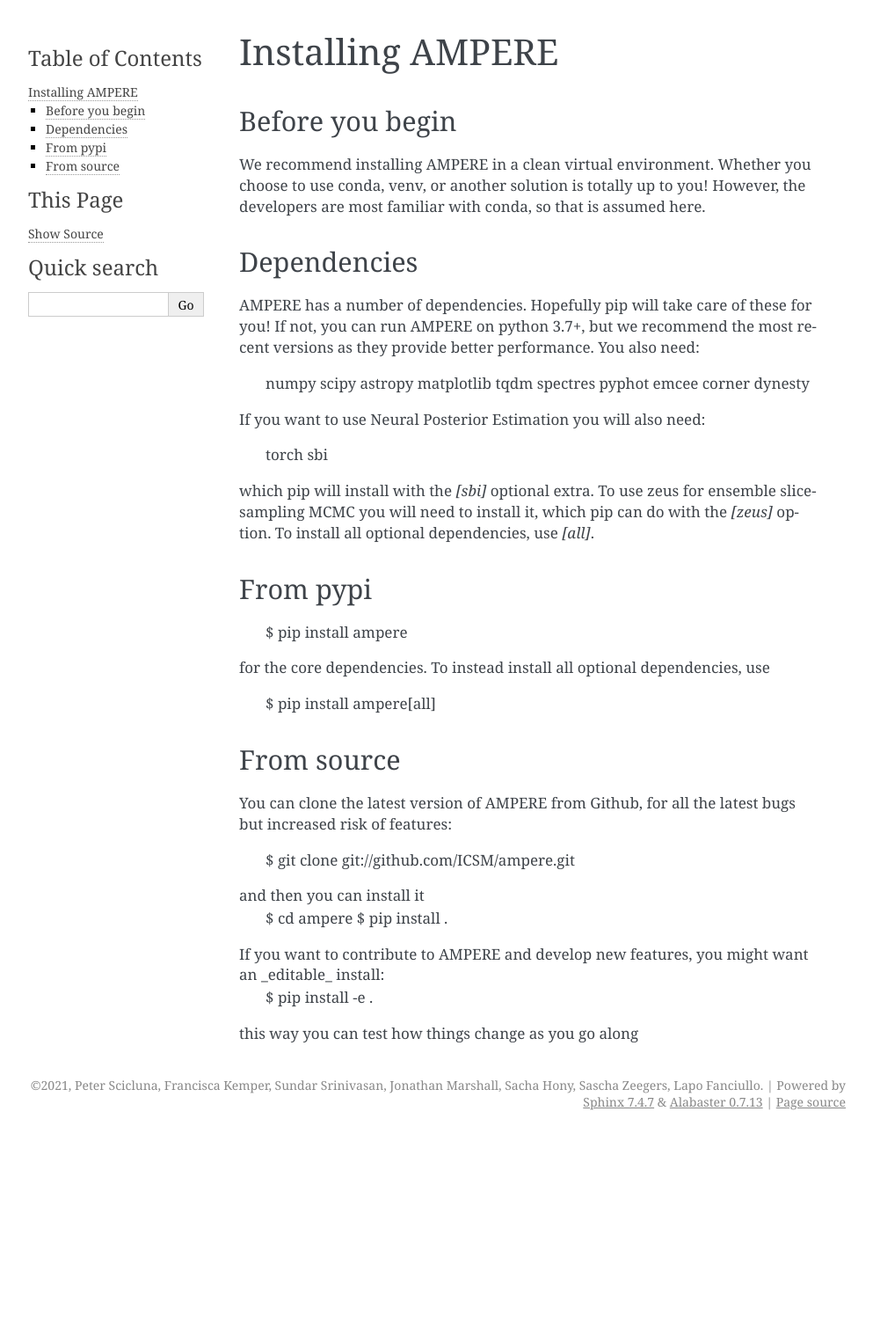
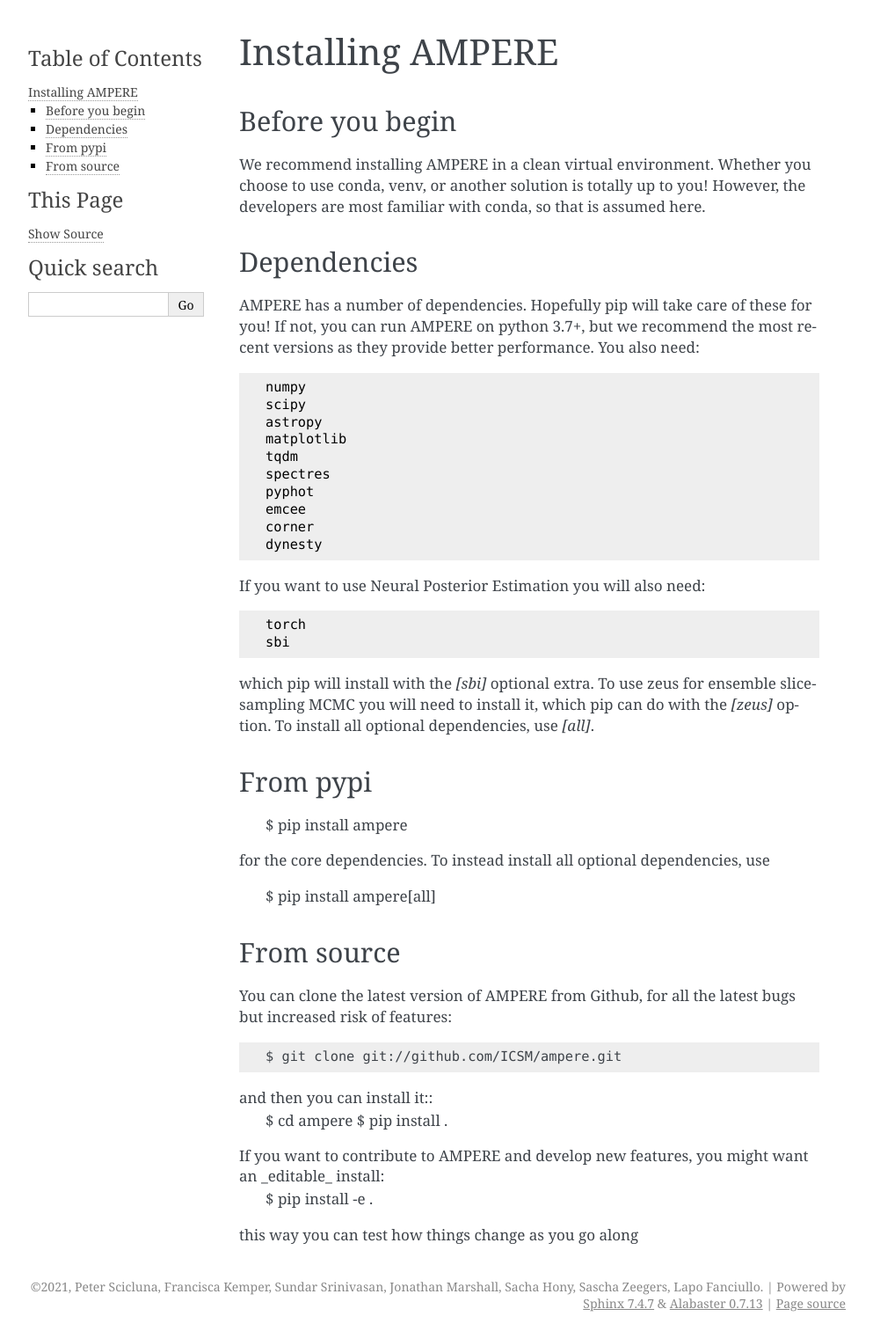
Before and after one commit to ICSM/ampere, a Sphinx documentation site: the page built from docs/source/install.rst, in a window 1280 px wide. Shown: the whole page at 88% size, without its empty margins (148-1141 px from the left). Built offline with Sphinx 7.4.7, drawn with Linux system fonts in a browser that asks for light colours; formulas are drawn with MathJax 3; pages that are not in the unit, such as notebooks, are missing from menus; before the commit the page ends 1292 px from its top, so only the background shows below that.

```diff
--- a/docs/source/install.rst
+++ b/docs/source/install.rst
@@ -13,7 +13,7 @@ Dependencies
 ------------
 AMPERE has a number of dependencies. Hopefully pip will take care of these for you!
 If not, you can run AMPERE on python 3.7+, but we recommend the most recent versions as they provide better performance.
-You also need:
+You also need::
 
     numpy
     scipy
@@ -26,7 +26,7 @@ You also need:
     corner
     dynesty
 
-If you want to use Neural Posterior Estimation you will also need:
+If you want to use Neural Posterior Estimation you will also need::
 
     torch
     sbi
@@ -46,11 +46,11 @@ for the core dependencies. To instead install all optional dependencies, use
 From source
 -----------
 
-You can clone the latest version of AMPERE from Github, for all the latest bugs but increased risk of features:
+You can clone the latest version of AMPERE from Github, for all the latest bugs but increased risk of features::
 
     $ git clone git://github.com/ICSM/ampere.git
 
-and then you can install it
+and then you can install it::
     $ cd ampere
     $ pip install .
 
```
